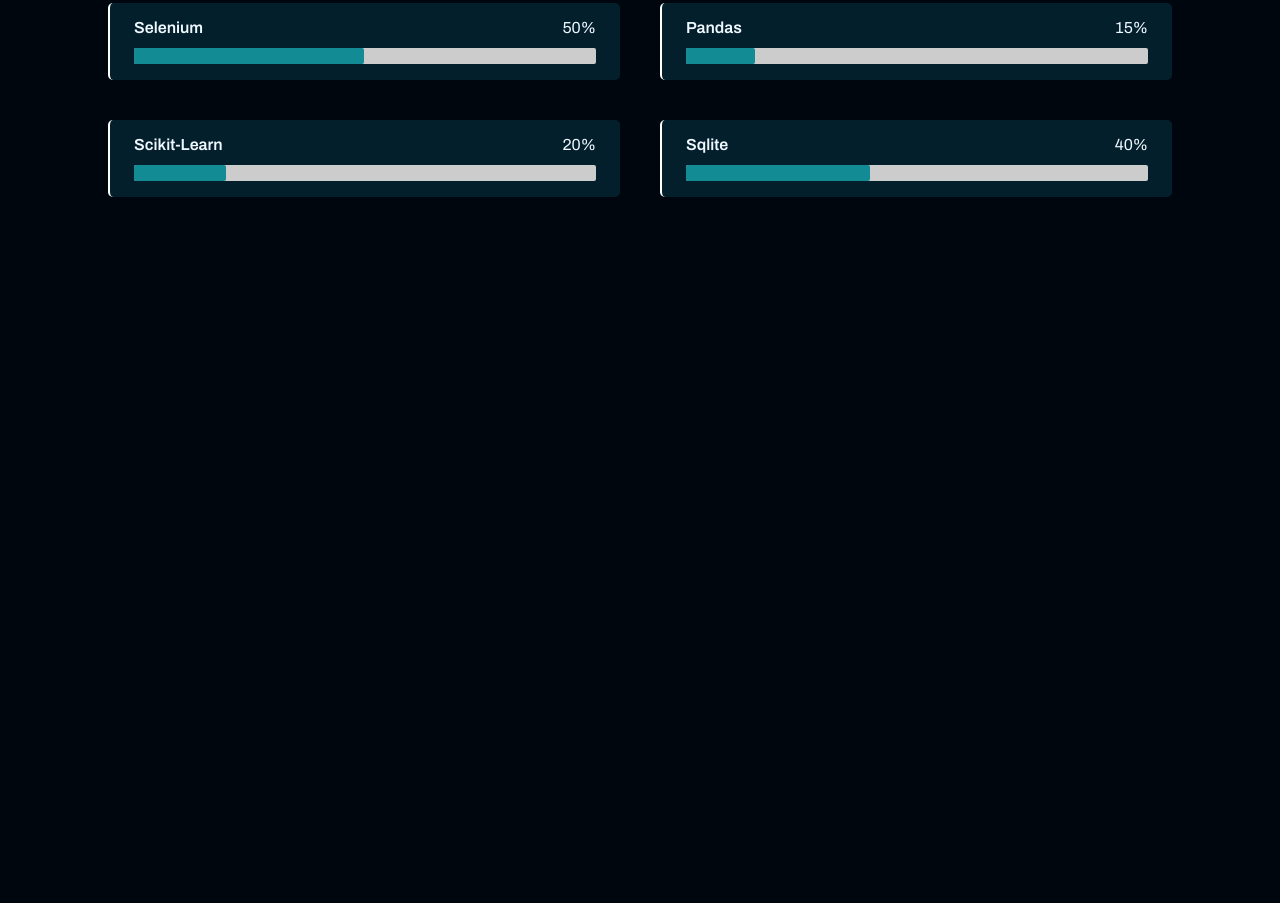
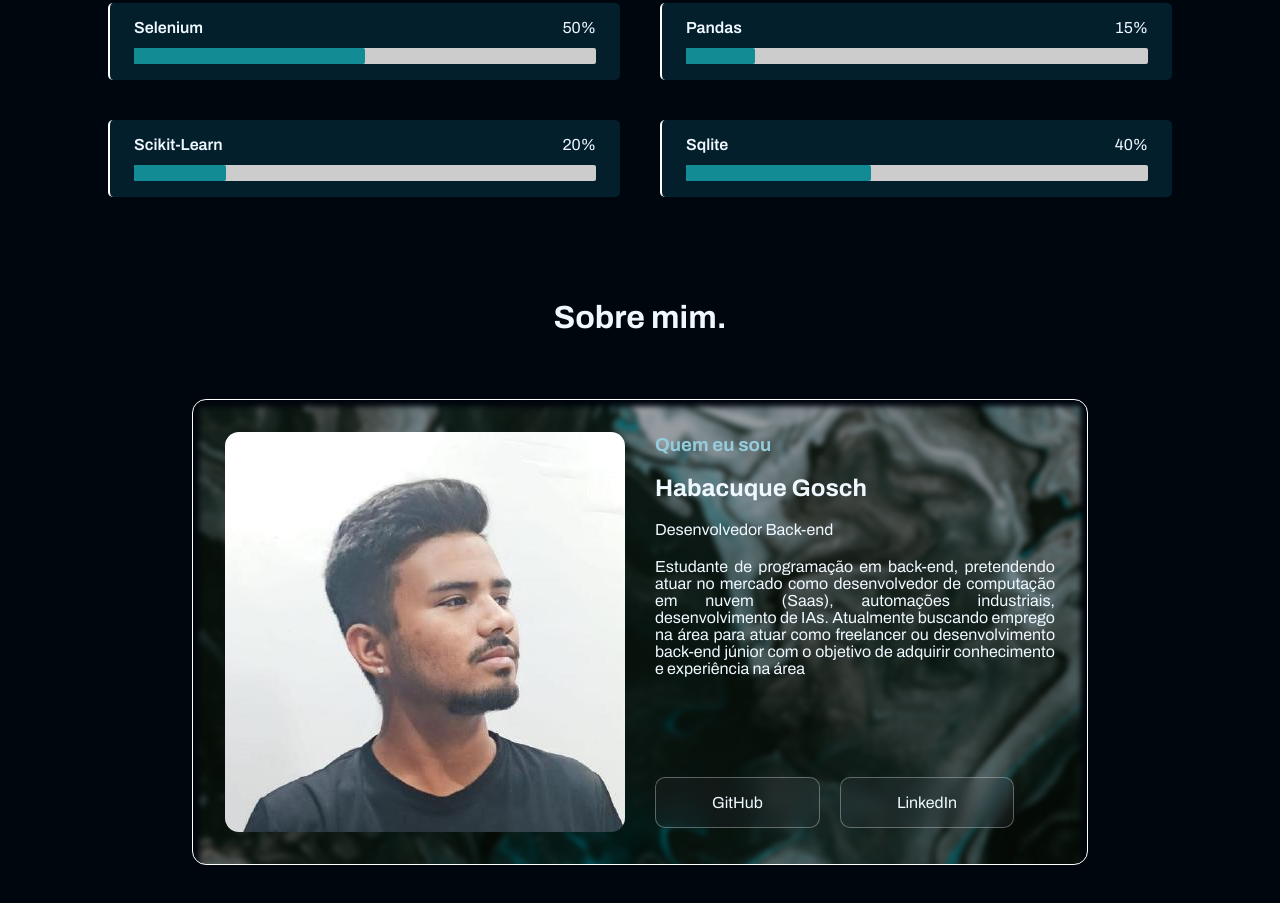
Before and after one commit to LAYSEGABI/Portifolio-Haba-Gosch, a plain HTML site: page index.html in a window 1280 px wide. Shown: the part 1795-2698 px from the top of the page. Before the commit the page ends 2112 px from the top, so only its background shows below. Drawn offline with nearby package versions, Linux system fonts and the light colour scheme.

Commit message:
secction sobre mim adicionada

```diff
--- a/index.html
+++ b/index.html
@@ -162,9 +162,20 @@
     </section>
 
     <section class="sobre">
-        <div class="sobre-container">
-            <div class="sobre-conteudo"></div>
-            <img src="" alt="">
+        <h6 class="titulo-section">Sobre mim.</h6>
+        <div class="container-sobre">
+            <img src="img/foto-haba.jpg" alt="">
+            <div class="sobre-conteudo">
+                <h3>Quem eu sou</h3>
+                <h2>Habacuque Gosch</h2>
+                <p>Desenvolvedor Back-end</p>
+                <p>Estudante de programação em back-end, pretendendo atuar no mercado como desenvolvedor de computação em nuvem (Saas), automações industriais, desenvolvimento de IAs. Atualmente buscando emprego na área para atuar como freelancer ou desenvolvimento back-end júnior com o objetivo de adquirir conhecimento e experiência na área</p>
+                <div class="butoes">
+                    <a href="https://github.com/Habacuque-Gosch" target="_blank">GitHub</a>
+                    <a href="https://www.linkedin.com/in/habacuque-gosch-de-oliveira-993b45264/"
+                        target="_blank">LinkedIn</a>
+                </div>
+            </div>
         </div>
     </section>
 
--- a/style.css
+++ b/style.css
@@ -5,9 +5,11 @@
     padding: 0;
     box-sizing: border-box;
 }
+
 html {
     scroll-behavior: smooth;
 }
+
 body {
     background: #00060e;
     font-family: 'Archivo', sans-serif;
@@ -317,6 +319,7 @@ nav {
 .python {
     animation: progress-animation-python 2s infinite;
 }
+
 @keyframes progress-animation-python {
     0% {
         width: 0%;
@@ -330,6 +333,7 @@ nav {
 .flask {
     animation: progress-animation-flask 2s infinite;
 }
+
 @keyframes progress-animation-flask {
     0% {
         width: 0%;
@@ -343,6 +347,7 @@ nav {
 .customTkinker {
     animation: progress-animation-customThinker 2s infinite;
 }
+
 @keyframes progress-animation-customThinker {
     0% {
         width: 0%;
@@ -356,6 +361,7 @@ nav {
 .selenium {
     animation: progress-animation-selenium 2s infinite;
 }
+
 @keyframes progress-animation-selenium {
     0% {
         width: 0%;
@@ -369,6 +375,7 @@ nav {
 .pandas {
     animation: progress-animation-pandas 2s infinite;
 }
+
 @keyframes progress-animation-pandas {
     0% {
         width: 0%;
@@ -383,6 +390,7 @@ nav {
 .scikitLearn {
     animation: progress-animation-scikitLearn 2s infinite;
 }
+
 @keyframes progress-animation-scikitLearn {
     0% {
         width: 0%;
@@ -396,6 +404,7 @@ nav {
 .sqlite {
     animation: progress-animation-sqlite 2s infinite;
 }
+
 @keyframes progress-animation-sqlite {
     0% {
         width: 0%;
@@ -405,3 +414,44 @@ nav {
         width: 40%
     }
 }
+
+
+/* ------------------------------- Sobre mim ----------------------*/
+.sobre {
+    text-align: center;
+    align-items: center;
+    margin-bottom: 8%;
+}
+
+.container-sobre {
+    background: url("img/back-sobre-mim.png");
+    background-size: cover;
+    display: flex;
+    flex-direction: row;
+    padding: 2em;
+    gap: 30px;
+    border-radius: 14px;
+    border: solid 1px white;
+    margin: 0 15%;
+    align-items: center;
+    height: 100%;
+}
+
+.container-sobre img {
+    border-radius: 14px;
+}
+
+.sobre-conteudo {
+    display: flex;
+    flex-direction: column;
+    gap: 20px;
+    text-align: left;
+}
+
+.sobre-conteudo p {
+    text-align: justify;
+}
+
+.sobre-conteudo h3 {
+    color: #95cbdb;
+}
```
Also changed, not shown: img/back-sobre-mim.png (added).
